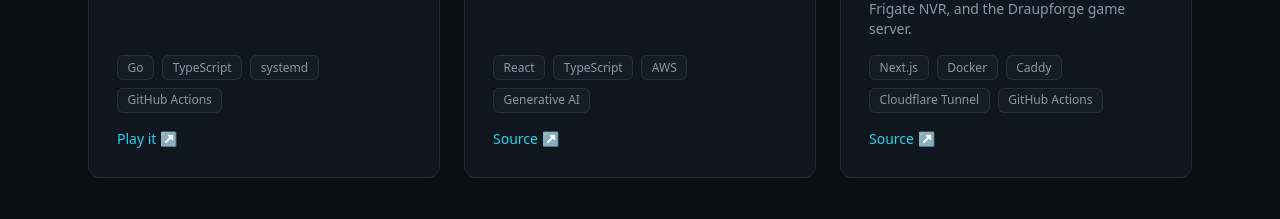
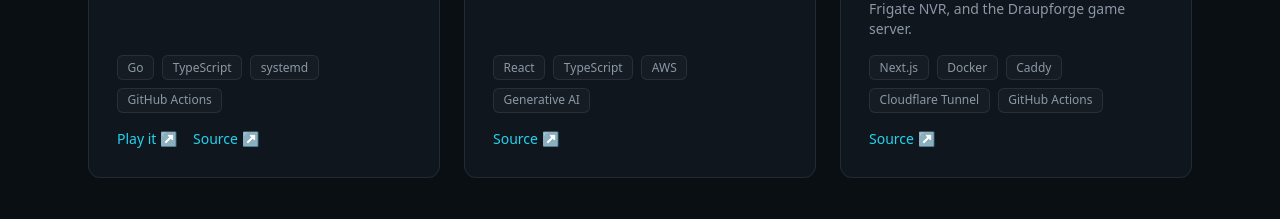
Before and after one commit to JakeMalmrose/nextfolio, a Next.js app: page / in a window 1280 px wide. Shown: the part 2880-3099 px from the top of the page. Built offline with nearby package versions, Linux system fonts and the light colour scheme.

Commit message:
Add source link to Draupforge project card

```diff
--- a/app/page.tsx
+++ b/app/page.tsx
@@ -101,7 +101,10 @@ const projects: PersonalProject[] = [
     description:
       'A solo-self-found dungeon-crawling ARPG: descend floors, cut and socket skill gems, manage flasks, die permanently, rise again. Go server with a web client, self-hosted and playable in your browser.',
     tech: ['Go', 'TypeScript', 'systemd', 'GitHub Actions'],
-    links: [{ label: 'Play it', href: 'https://draupforge.malmrose.com' }],
+    links: [
+      { label: 'Play it', href: 'https://draupforge.malmrose.com' },
+      { label: 'Source', href: 'https://github.com/JakeMalmrose/draupforge' },
+    ],
   },
   {
     title: 'NewsBites',
```
